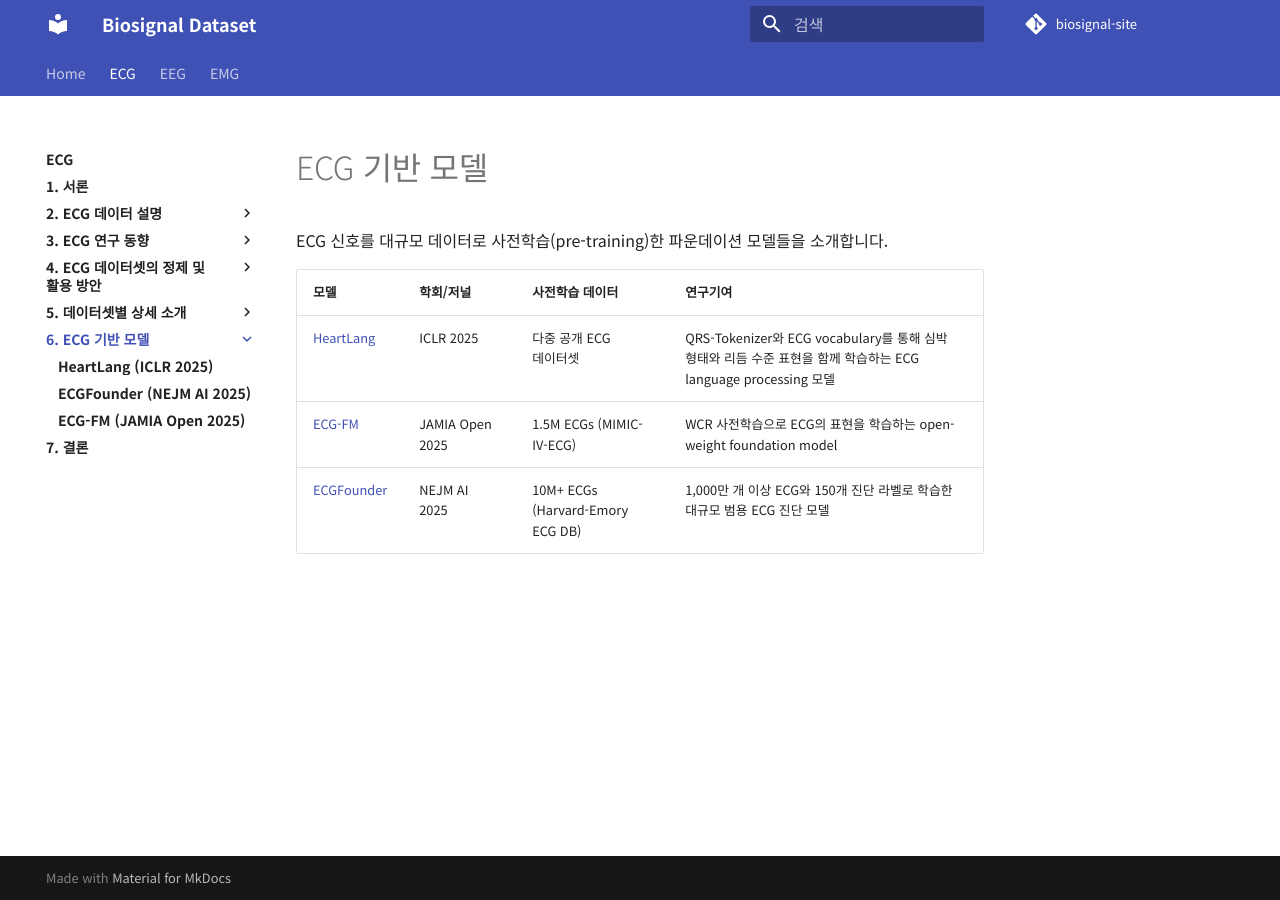
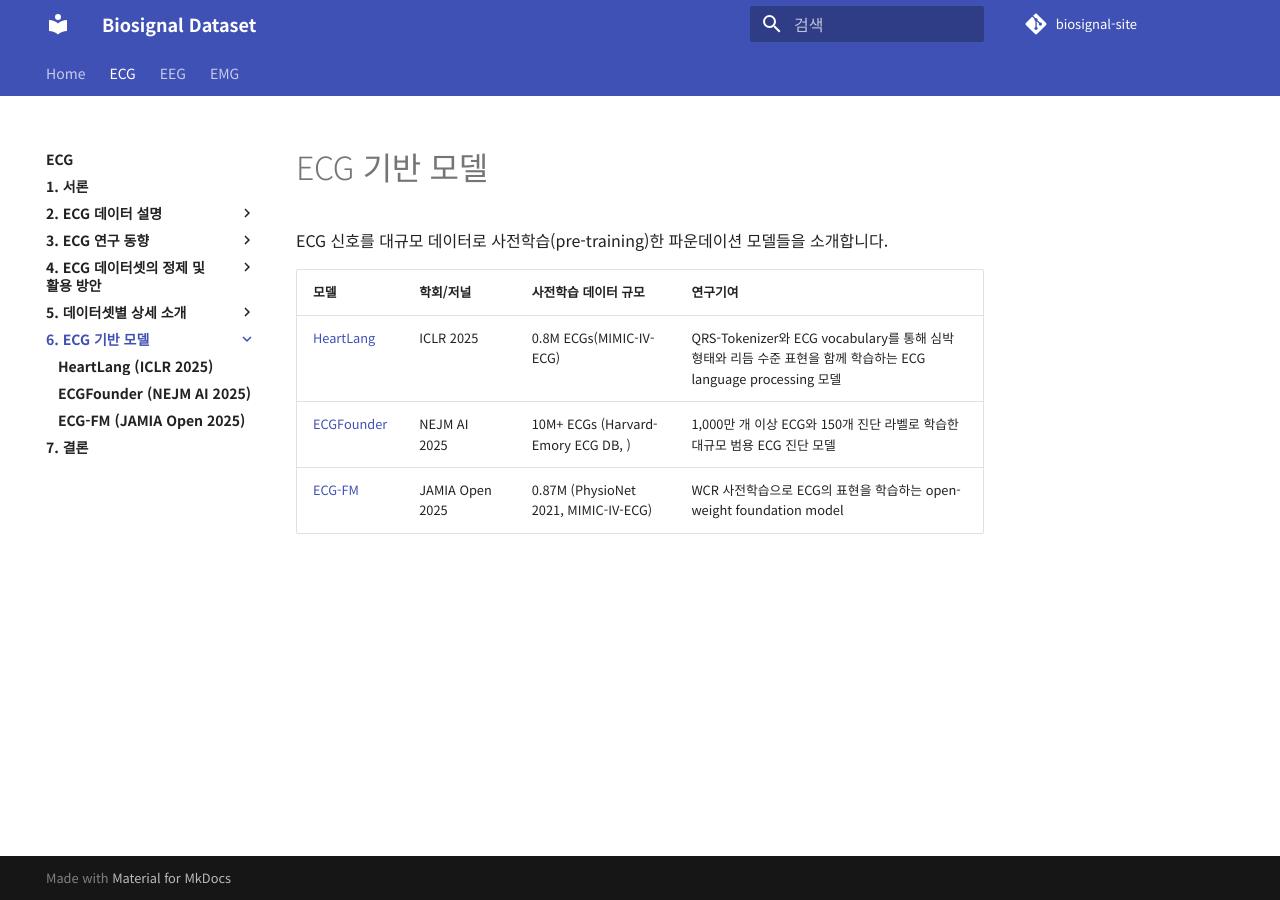
Before and after one commit to iwantjeonyeok/biosignal-site, an MkDocs documentation site: the page built from docs/ecg/6-ecg-기반-모델/index.md, in a window 1280 px wide. Built offline with MkDocs 1.6.1 and Material for MkDocs 9.7.7, drawn with Linux system fonts in a browser that asks for light colours; comment, search, counter and statistics services are not loaded.

Commit message:
Update index.md

```diff
--- a/docs/ecg/6-ecg-기반-모델/index.md
+++ b/docs/ecg/6-ecg-기반-모델/index.md
@@ -2,8 +2,8 @@
 
 ECG 신호를 대규모 데이터로 사전학습(pre-training)한 파운데이션 모델들을 소개합니다.
 
-| 모델 | 학회/저널 | 사전학습 데이터 | 연구기여 |
+| 모델 | 학회/저널 | 사전학습 데이터 규모 | 연구기여 |
 |------|-----------|----------------|------|
-| [HeartLang](heartlang.md) | ICLR 2025 | 다중 공개 ECG 데이터셋 | QRS-Tokenizer와 ECG vocabulary를 통해 심박 형태와 리듬 수준 표현을 함께 학습하는 ECG language processing 모델 |
-| [ECG-FM](ecg-fm.md) | JAMIA Open 2025 | 1.5M ECGs (MIMIC-IV-ECG) | WCR 사전학습으로 ECG의 표현을 학습하는 open-weight foundation model|
-| [ECGFounder](ecgfounder.md) | NEJM AI 2025 | 10M+ ECGs (Harvard-Emory ECG DB) | 1,000만 개 이상 ECG와 150개 진단 라벨로 학습한 대규모 범용 ECG 진단 모델|
+| [HeartLang](heartlang.md) | ICLR 2025 | 0.8M ECGs(MIMIC-IV-ECG) | QRS-Tokenizer와 ECG vocabulary를 통해 심박 형태와 리듬 수준 표현을 함께 학습하는 ECG language processing 모델 |
+| [ECGFounder](ecgfounder.md) | NEJM AI 2025 | 10M+ ECGs (Harvard-Emory ECG DB, ) | 1,000만 개 이상 ECG와 150개 진단 라벨로 학습한 대규모 범용 ECG 진단 모델|
+| [ECG-FM](ecg-fm.md) | JAMIA Open 2025 | 0.87M (PhysioNet 2021, MIMIC-IV-ECG) | WCR 사전학습으로 ECG의 표현을 학습하는 open-weight foundation model|
```
